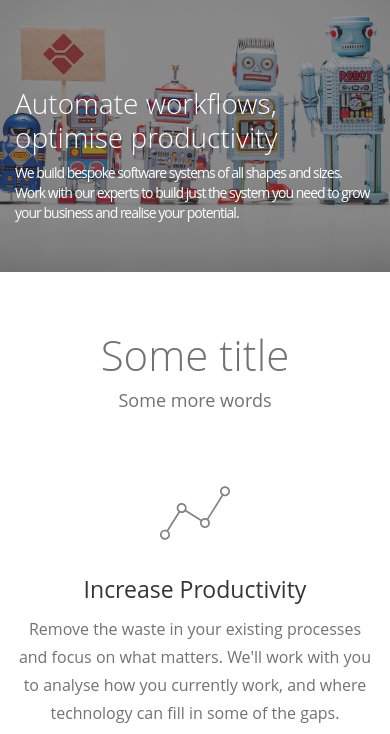
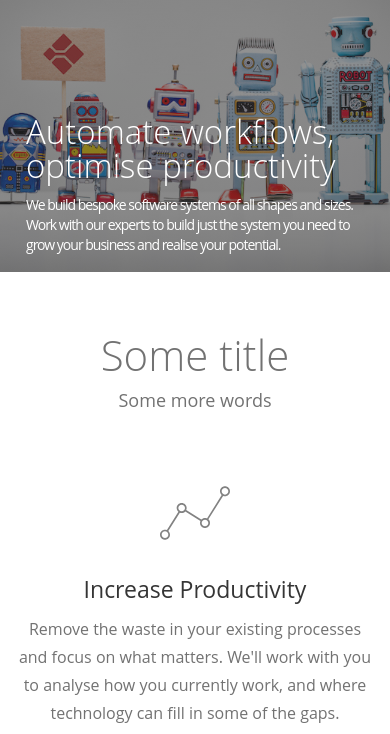
Before and after one commit to automise/automise-brochure, a plain HTML site: page index.html in a window 390 px wide. Shown: the part 78-812 px from the top of the page. Drawn offline with nearby package versions, Linux system fonts and the light colour scheme.

Commit message:
Mobile optimisations

```diff
--- a/css/custom.css
+++ b/css/custom.css
@@ -145,12 +145,19 @@ h4 {
     margin-bottom: 35px;
 }
 @media(max-width: 700px) {
+    .vmiddle {
+        top: 100%;
+        width: 100%;
+        margin: 0 auto;
+        max-width: 1000px;
+        padding: 0 26px;
+    }
     .hero-section p {
         font-size: 14px;
         line-height: 20px;
     }
     h1 {
-        font-size: 28px;
+        font-size: 33px;
         line-height: 34px;
         padding-bottom: 15px;
     }
```
